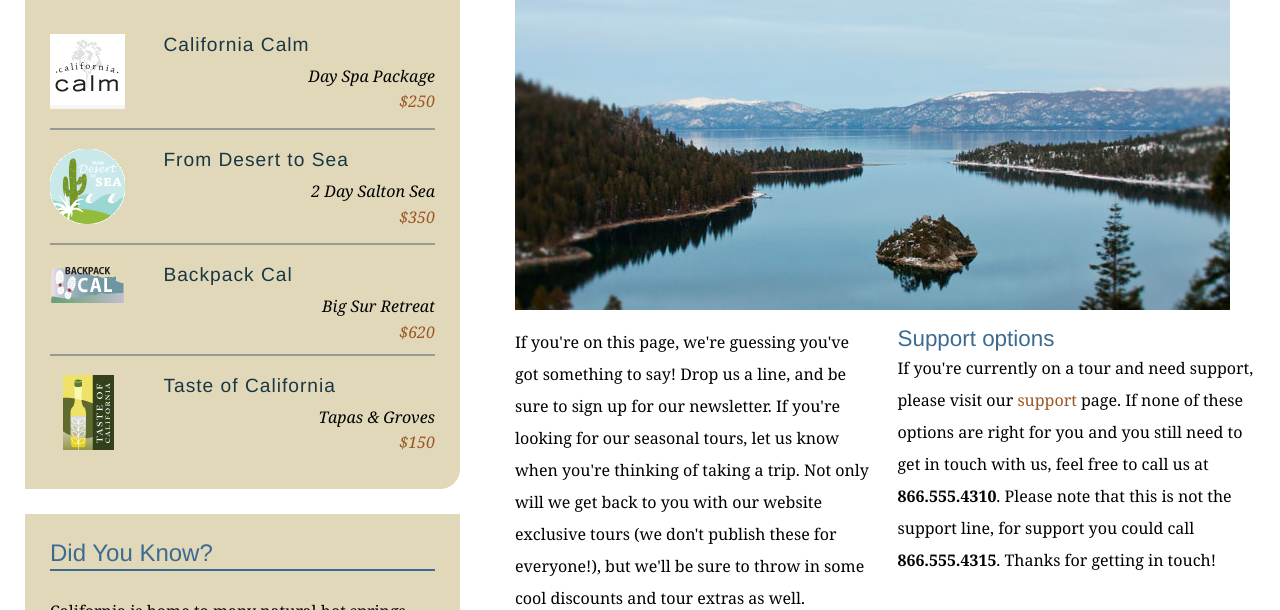
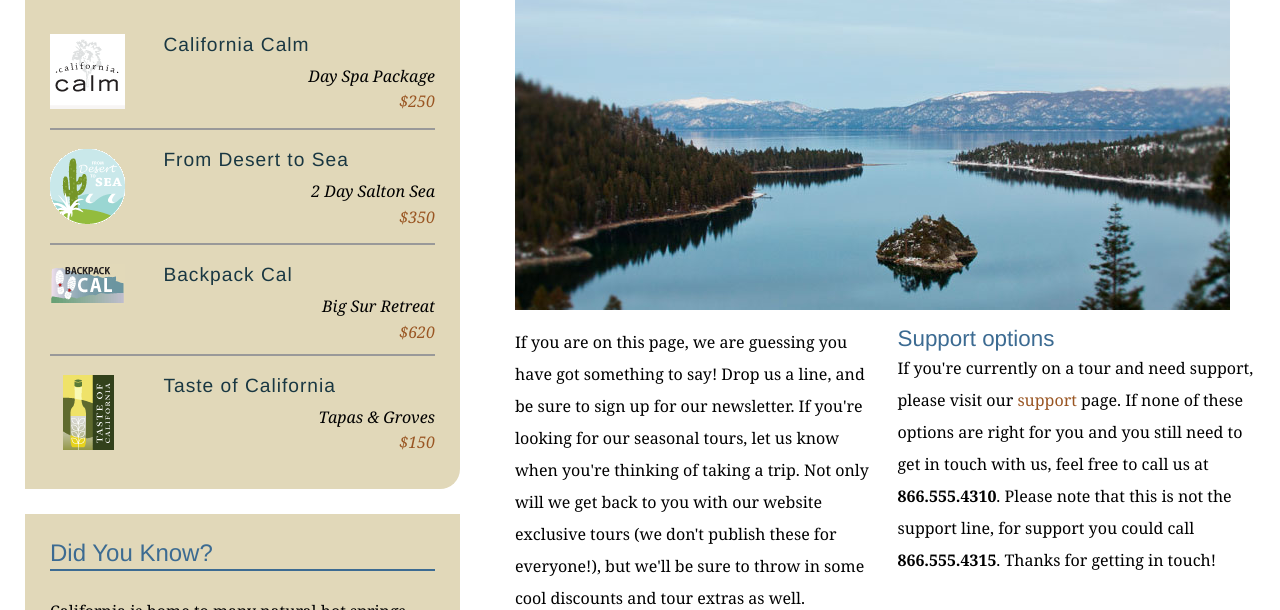
Before and after one commit to imranali-gittest/explore_california, a plain HTML site: page contact.html in a window 1280 px wide. Shown: the part 342-952 px from the top of the page. Drawn offline with Linux system fonts and the light colour scheme.

Commit message:
Edited contact

```diff
--- a/contact.html
+++ b/contact.html
@@ -68,7 +68,7 @@
           <h1>Get in touch</h1>
           <img src="assets/images/emerald_bay.jpg" alt="Beautiful Lake Tahoe" class="articleImage" />
           <div class="multiCol">
-            <p>If you're on this page, we're guessing you've got something to say! Drop us a line, and be sure to sign up for our newsletter. If you're looking for our seasonal tours,  let us know when you're thinking of taking a trip. Not only will we get back to you with our website exclusive tours (we don't publish these for everyone!), but we'll be sure to throw in some cool discounts and tour extras as well.</p>
+            <p>If you are on this page, we are guessing you have got something to say! Drop us a line, and be sure to sign up for our newsletter. If you're looking for our seasonal tours,  let us know when you're thinking of taking a trip. Not only will we get back to you with our website exclusive tours (we don't publish these for everyone!), but we'll be sure to throw in some cool discounts and tour extras as well.</p>
 
             <h2>Support options</h2>
             <p>If you're currently on a tour and need support, please visit our <a href="support.html">support</a> page. If none of these options are right for you and you still need to get in touch with us, feel free to call us at<span class="phone"> <strong>866.555.4310</strong>. Please note that this is not the support line, for support you could call </span><strong>866.555.4315</strong>. Thanks for getting in touch!</p>
```
